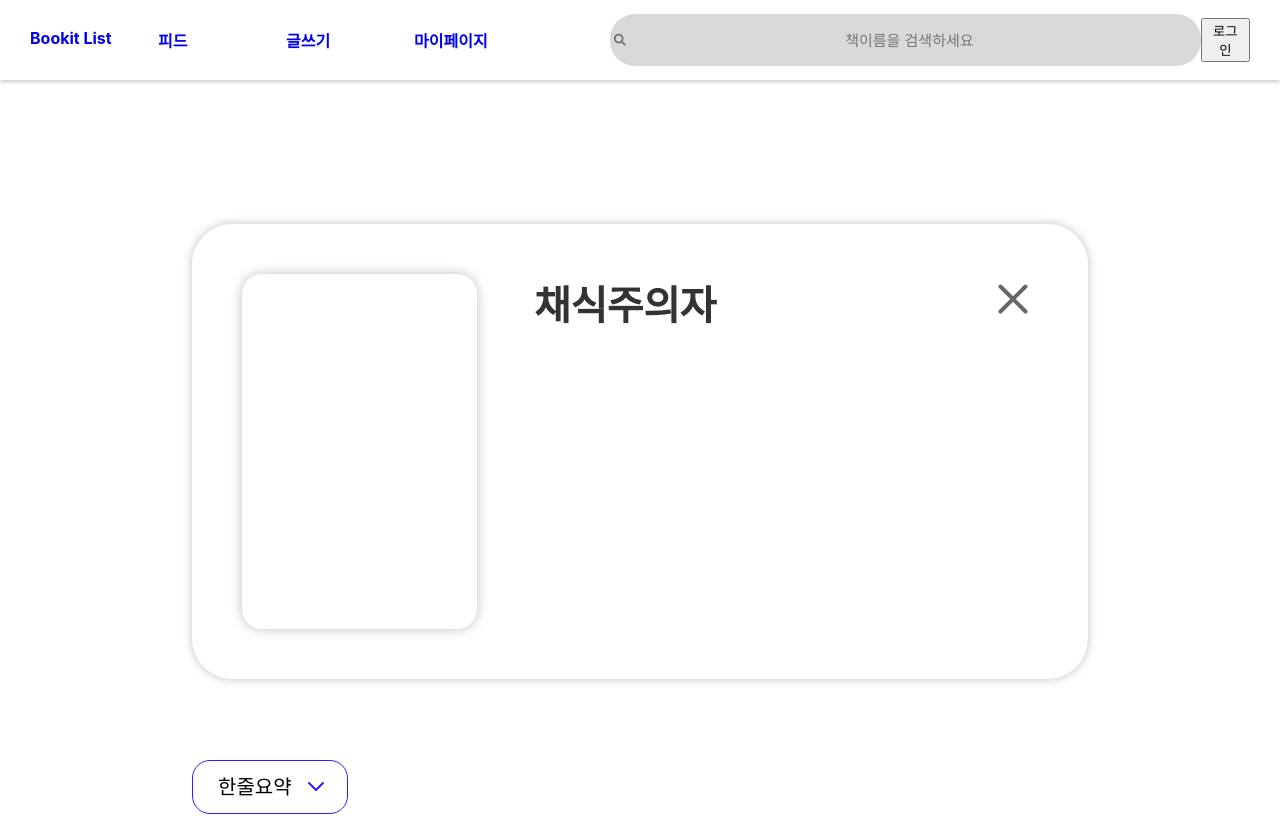
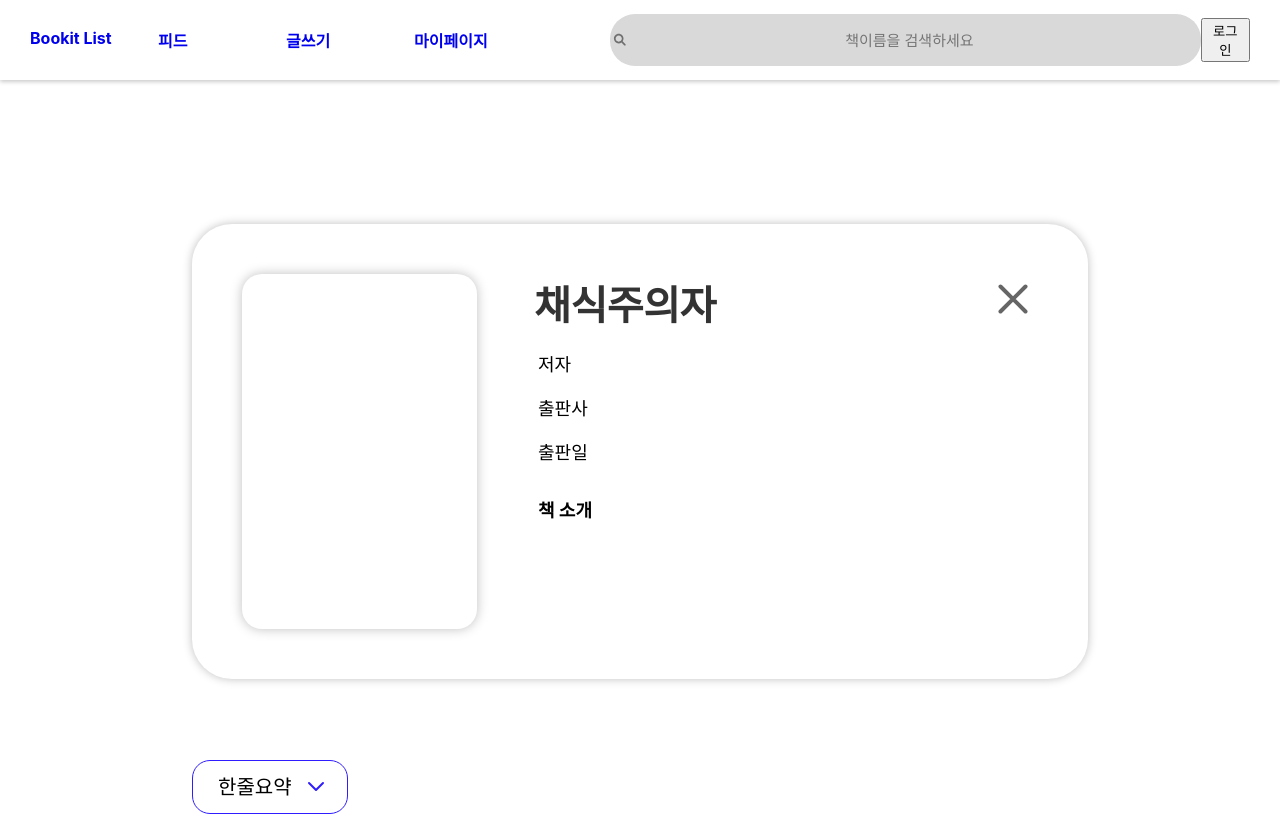
Before and after one commit to BookitList/BookitList_frontend, a React (Create React App) app: page /Writing in a window 1280 px wide. Shown: the top 816 px of the page. Built offline with nearby package versions, Linux system fonts and the light colour scheme.

Commit message:
Feat: 탬플릿 X버튼 추가 및 내용 포커싱 시 border 추가

```diff
--- a/src/pages/Writing/Writing.css
+++ b/src/pages/Writing/Writing.css
@@ -105,6 +105,15 @@
   box-sizing: border-box;
 }
 
+.OneLineTextArea:focus,
+.PostContent:focus,
+.TemplatePost:focus,
+.TemplatePostEtc:focus,
+.PostTitle:focus {
+  outline: none;
+  border: 3px solid #9C93FF;
+}
+
 .PostTitle{
   box-sizing: border-box;
   padding: 20px 0 0 50px;
@@ -134,7 +143,7 @@ h1{
   margin-top: 18px;
 }
 
-.book{
+.BookImg{
   width: 235px;
   height: 355px;
   border-radius: 20px;
@@ -143,12 +152,27 @@ h1{
 }
 
 .BookTitle{
-  margin: 50px 0 0 57px;
+  margin: 50px 0 18px 57px;
   color: #333;
   font-size: 40px;
   font-style: normal;
   font-weight: 700;
   line-height: normal;
+}
+
+p{
+  margin-left: 61.06px;
+  margin-bottom: 7.6px;
+  font-size: 18px;
+  font-style: normal;
+  font-weight: 400;
+}
+
+.BookIntroduction{
+  font-size: 18px;
+  font-style: normal;
+  font-weight: 700;
+  margin-top: 32px;
 }
 
 .Template{
@@ -195,3 +219,32 @@ h1{
   text-align: center;
 
 }
+
+.PostTitleContainer {
+  position: relative;
+}
+
+.PostTitle {
+  width: 100%;
+  margin-top: 64px;
+  padding: 20px 0 20px 50px;
+  resize: none;
+  border-radius: 30px;
+  background: #F8F8F8;
+  border: none;
+  color: #666;
+  font-size: 20px;
+  font-style: normal;
+  font-weight: 500;
+}
+
+.ClearButton {
+  position: absolute;
+  top: 83px;
+  right: 50px;
+  cursor: pointer;
+  background: none;
+  border: none;
+  font-size: 20px;
+  color: #666;
+}
--- a/src/pages/Writing/Writing.js
+++ b/src/pages/Writing/Writing.js
@@ -5,6 +5,7 @@ import Footer from 'components/Footer/Footer';
 import Dropdown from 'components/Dropdown/Dropdown';
 import deleteButton from '../../img/deleteButton.svg';
 import template from '../../img/template.svg';
+import clear from '../../img/clearButton.svg';
 
 const Writing = () => {
   const [textValue, setTextValue] = useState("");
@@ -54,8 +55,14 @@ const Writing = () => {
       <Header />
       <div className='WritingContainer'>
         <div className='SelectedBookContainer'>
-          <div className='book'></div>
+          <div className='BookImg'></div>
+          <div>
             <h1 className='BookTitle'>채식주의자</h1>
+            <p>저자</p>
+            <p>출판사</p>
+            <p>출판일</p>
+            <p className='BookIntroduction'>책 소개</p>
+          </div>
           <img className='DeleteButton' src={deleteButton} alt='DeleteButton'/>
         </div>
         <Dropdown
@@ -79,12 +86,17 @@ const Writing = () => {
                 <h1 className='TemplateButtonText'>템플릿 불러오기</h1>
               </button>
             </div>
+            <div className='PostTitleContainer'>
               <textarea
                 className='PostTitle'
                 value={postTitle}
                 onChange={(e) => handleSetTitle(e, setPostTitle)}
                 placeholder="제목을 입력하세요"
-            ></textarea>
+              />
+              {postTitle && (
+                  <img className='ClearButton' src={clear} alt='clearButton' onClick={handleClearTitle}/>
+              )}
+            </div>
             <textarea
               className='PostContent'
               value={postContent}
@@ -102,12 +114,17 @@ const Writing = () => {
                 <h1 className='TemplateButtonText'>템플릿 제거하기</h1>
               </button>
             </div>
+            <div className='PostTitleContainer'>
               <textarea
                 className='PostTitle'
                 value={postTitle}
                 onChange={(e) => handleSetTitle(e, setPostTitle)}
                 placeholder="제목을 입력하세요"
-            ></textarea>
+              />
+              {postTitle && (
+                  <img className='ClearButton' src={clear} alt='clearButton' onClick={handleClearTitle}/>
+              )}
+            </div>
             <h1>1. 책을 읽게 된 계기가 어떻게 되시나요?</h1>
             <textarea
               className='TemplatePost'
```
Also changed, not shown: src/img/clearButton.svg (added). Lines whose indentation alone changed are shown as unchanged.
